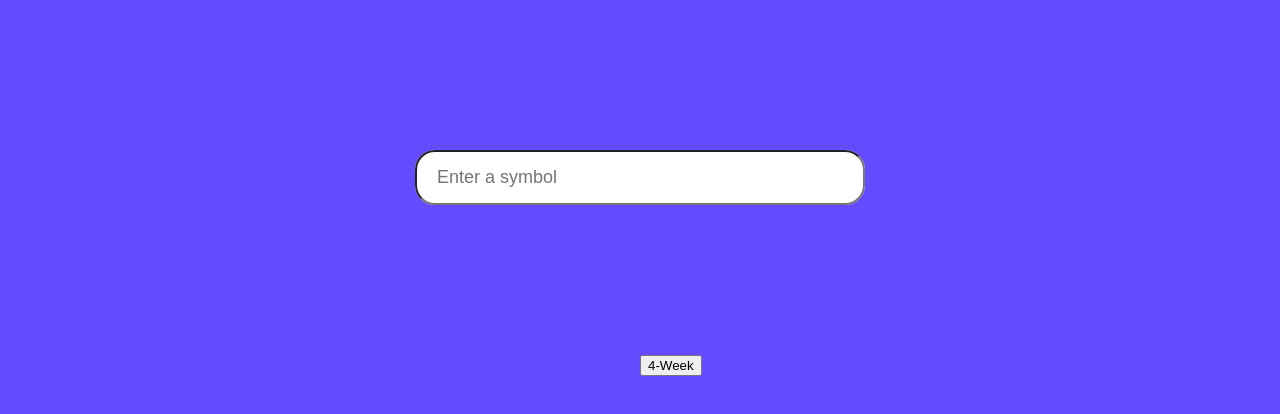
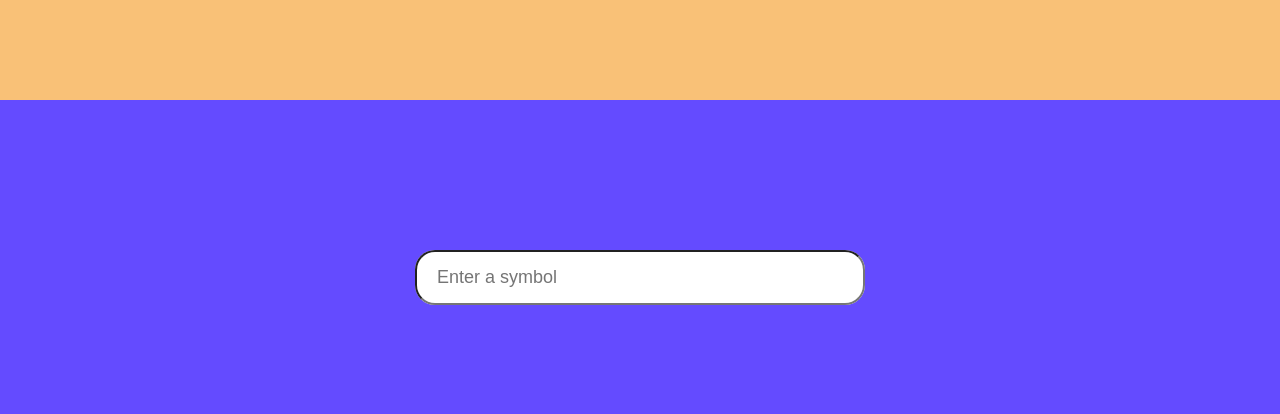
Before and after one commit to tyvancheng/Visor, a website: page index.html in a window 1280 px wide. Drawn offline with nearby package versions, Linux system fonts and the light colour scheme.

Commit message:
newly created beta calc + some css

```diff
--- a/index.html
+++ b/index.html
@@ -12,10 +12,9 @@
   </head>
 
   <body>
-    <header>
+   <div class="header">
 
-    </header>
-
+   </div>
     <div class="search-wrapper">
         <div class="stock-search-bar">
             <input id="stock-input" type="text" placeholder="Enter a symbol">
@@ -26,7 +25,7 @@
     </div>
 
     <div class="graph-container">
-        <button id="timeFrameButton" value="true">4-Week</button>
+        <button id="timeFrameButton" style="display: none">4-Week</button>
         <div id="graph" style="display: none">
             <canvas id="stock-chart"></canvas>
         </div>
--- a/src/main.css
+++ b/src/main.css
@@ -1,6 +1,8 @@
-header {
-    max-height: 50px;
-    background-color: antiquewhite;
+.header {
+    height: 100px;
+    width: auto;
+    background-color: rgb(249, 193, 119);
+    z-index: 2;
 }
 body {
     /* background-color: rgb(255, 229, 180); */
@@ -8,6 +10,7 @@ body {
     padding: 0;
     background-color: #644bff;
     background-size: 50% auto;
+    /* z-index: 1; */
 
     /* height: 100%; */
 
@@ -22,6 +25,7 @@ body {
     background-color: white;
     width: 100%;
     border-radius: 20px;
+    z-index: 1;
 }
 #stock-input {
     /* display: flex;
@@ -49,6 +53,7 @@ body {
 .graph-container {
     width: 50%;
     margin-left: auto;
+    z-index: 3;
 }
 
 #graph {
--- /dev/null
+++ b/src/scripts/betaCalculator.js
@@ -0,0 +1,5 @@
+export default class BetaCalculator {
+    constructor() {
+
+    }
+}
--- a/src/scripts/searchBar.js
+++ b/src/scripts/searchBar.js
@@ -76,10 +76,13 @@ export default class SearchBar {
 
             const eventTicker = event.target.innerText.split(", ")[0]
             const graphContainer = document.getElementById("graph")
+            const timeFrameButton = document.getElementById("timeFrameButton")
 
             let graph = new MonthlyData(eventTicker,true);
             graph.fetchAndPlotStockGraph(eventTicker);
             graphContainer.style.display = 'block'
+            timeFrameButton.style.display = 'block'
+
 
             this.searchInput.value = "";
             while (this.stockList.firstChild) {
```
Also changed, not shown: src/scripts/monthlyData.js (+1 -7 lines), README.md, dist/main.js.
